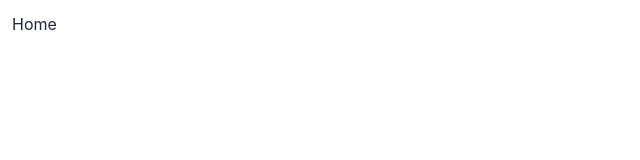
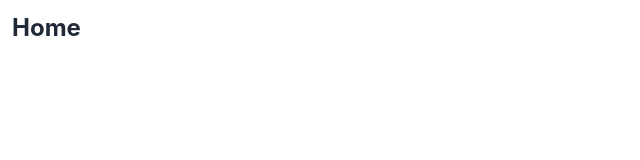
Before and after one commit to tsteelematc/tca-sw-deckbuilding, a React (Create React App) app: page / in a window 1280 px wide. Shown: the top 160 px of the page, without its empty margins (0-640 px from the left). Built offline with nearby package versions, Linux system fonts and the light colour scheme.

Commit message:
Created a Home component function...
And it worked ! ! !

```diff
--- a/src/App.tsx
+++ b/src/App.tsx
@@ -6,11 +6,23 @@ import {
   RouterProvider,
 } from "react-router-dom";
 
+const Home = () => {
+  return (
+    <div>
+      <h1
+        className='text-2xl font-bold'
+      >
+        Home
+      </h1>
+    </div>
+  );
+};
+
 const myRouter = createHashRouter(
   [
     {
       path: "/",
-      element: <div>Home</div>,
+      element: <Home />,
     },
     {
       path: "/setup",
```
